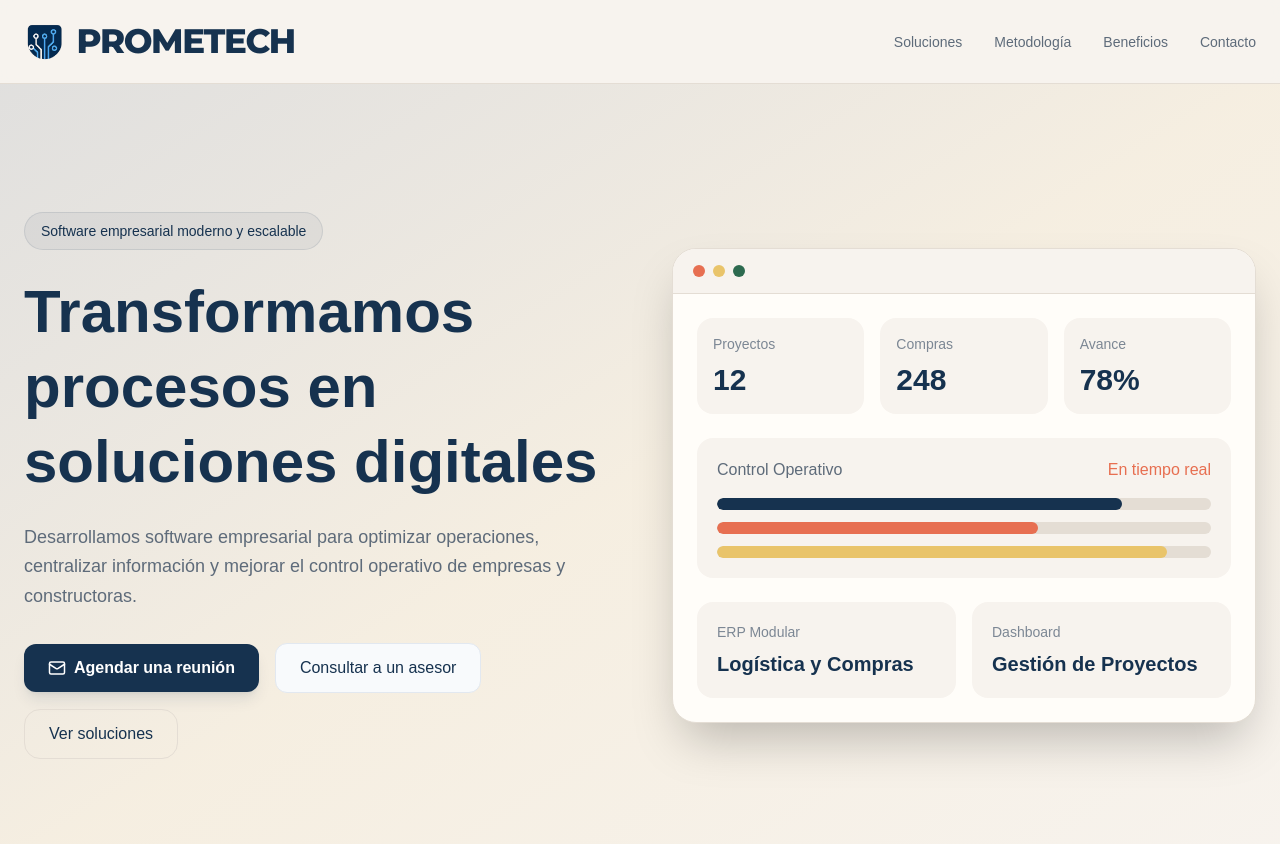
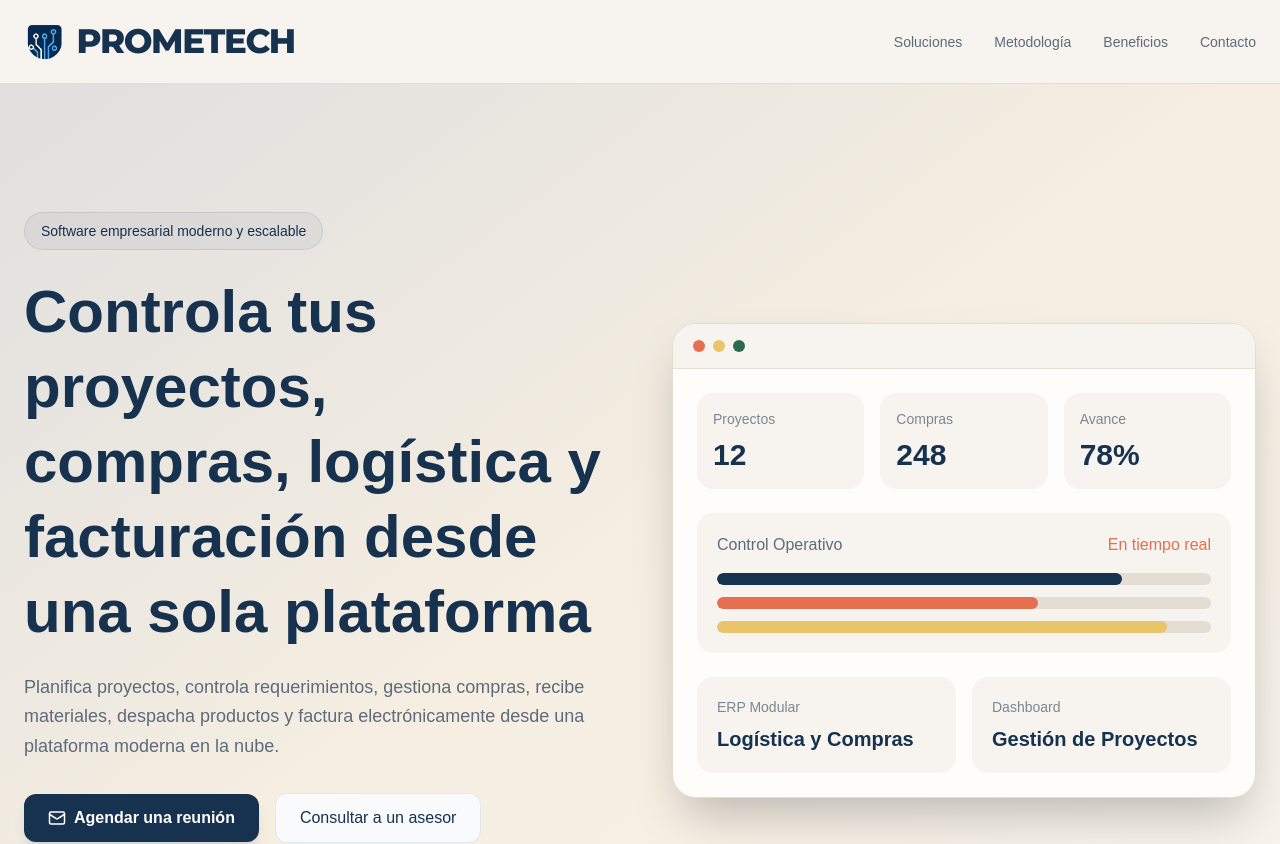
Before and after one commit to alexandermerino-prometech/landing-page, a Next.js app: page / in a window 1280 px wide. Shown: the top 844 px of the page. Built offline with nearby package versions, Linux system fonts and the light colour scheme.

Commit message:
updating hero - titulo y subtitulo

```diff
--- a/app/page.tsx
+++ b/app/page.tsx
@@ -90,13 +90,11 @@ export default function PrometechLandingPage() {
             </div>
 
             <h2 className="text-5xl lg:text-6xl font-bold leading-tight mb-6 text-[#16324F]">
-              Transformamos procesos en soluciones digitales
+              Controla tus proyectos, compras, logística y facturación desde una sola plataforma
             </h2>
 
             <p className="text-[#5E6B7A] text-lg leading-relaxed mb-8 max-w-xl">
-              Desarrollamos software empresarial para optimizar operaciones,
-              centralizar información y mejorar el control operativo de empresas
-              y constructoras.
+              Planifica proyectos, controla requerimientos, gestiona compras, recibe materiales, despacha productos y factura electrónicamente desde una plataforma moderna en la nube.
             </p>
 
             <div className="flex flex-wrap items-center gap-4">
--- a/package.json
+++ b/package.json
@@ -9,6 +9,7 @@
     "lint": "eslint"
   },
   "dependencies": {
+    "lucide-react": "^1.23.0",
     "next": "16.2.6",
     "react": "19.2.4",
     "react-dom": "19.2.4"
```
Also changed, not shown: 1 other file (tests, documents, lock files or other folders).
